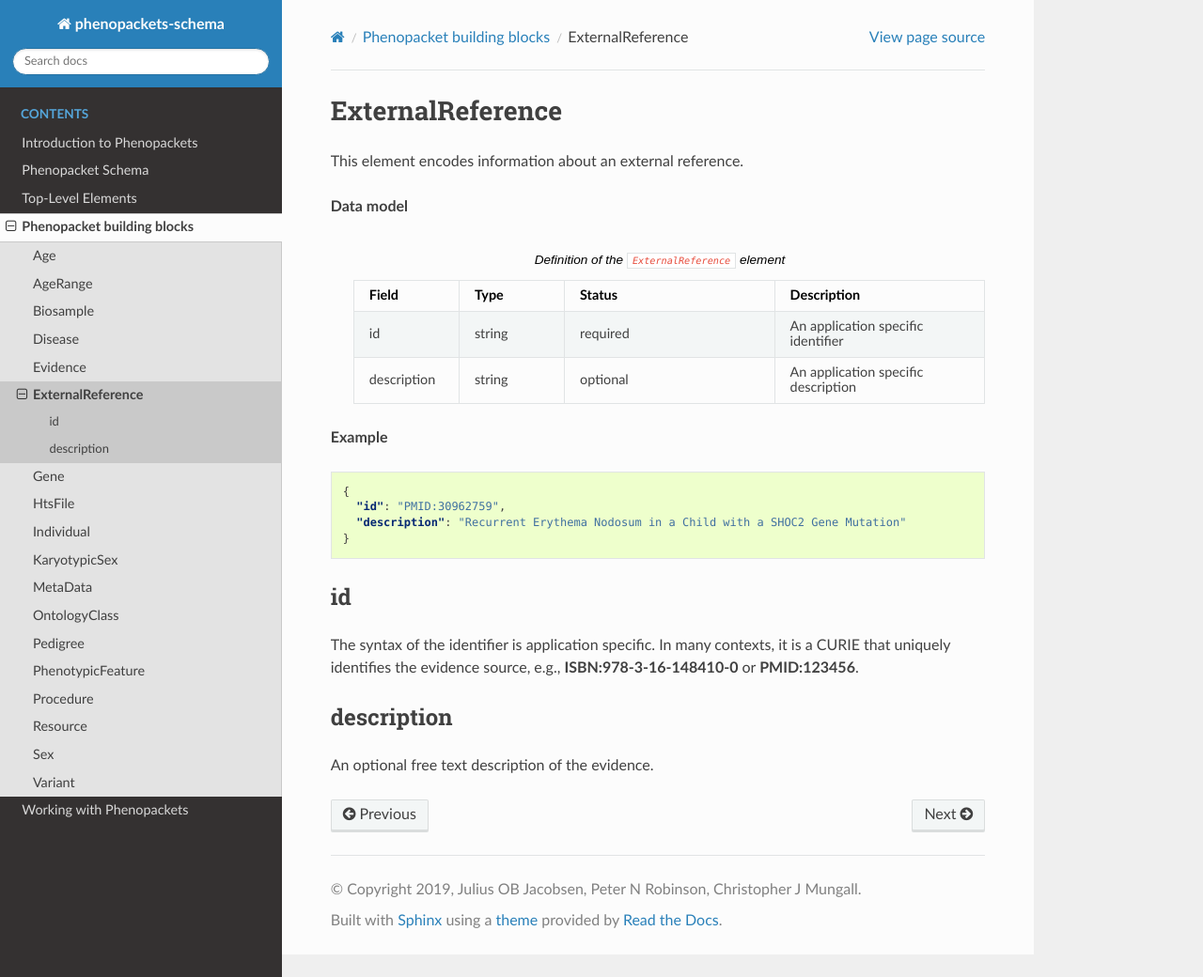
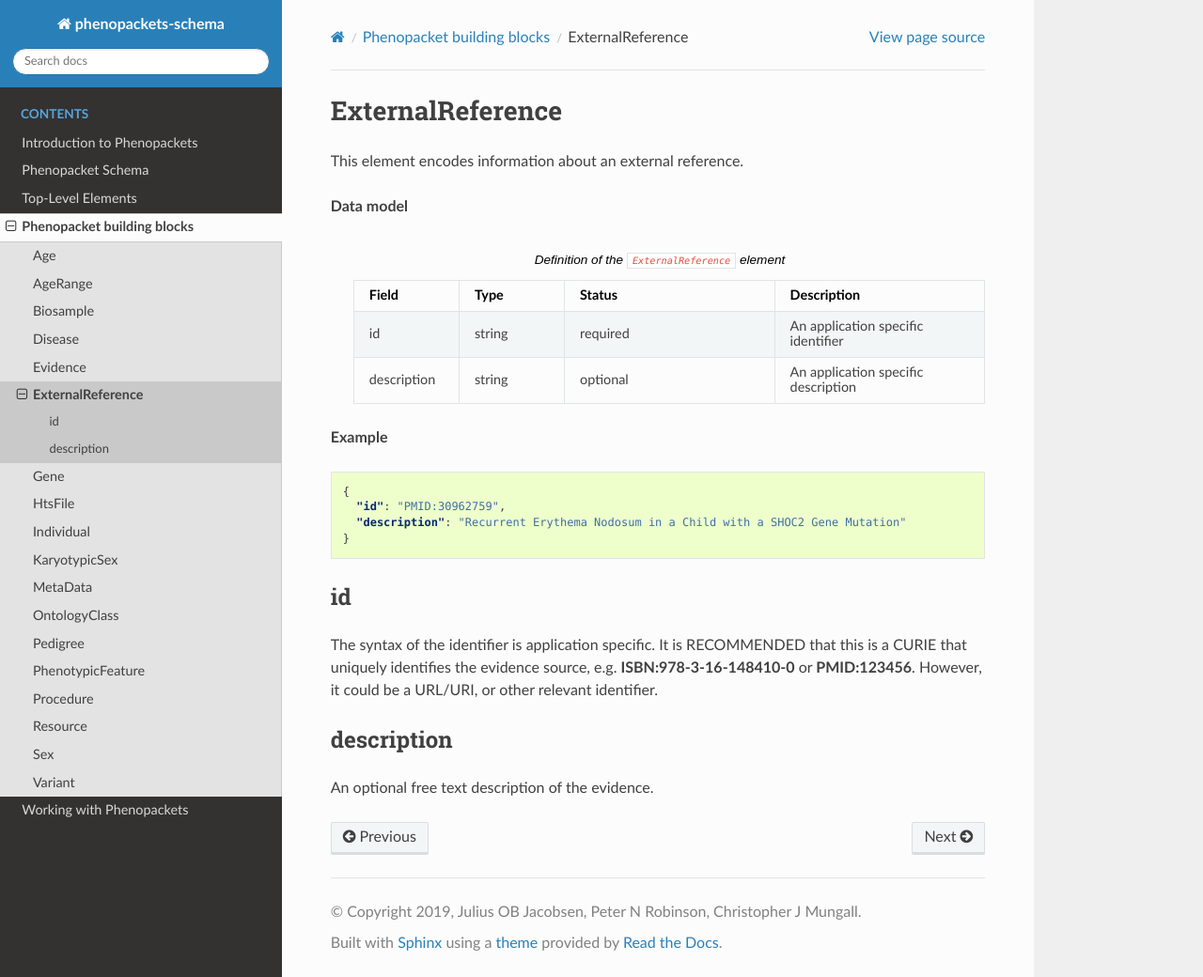
Before and after one commit to phenopackets/phenopacket-schema, a Sphinx documentation site: the page built from docs/externalreference.rst, in a window 1280 px wide and 1040 px high. Shown: the whole window at 94% size. Built offline with Sphinx 7.4.7 and the Read the Docs theme 2.0.0, drawn with Linux system fonts in a browser that asks for light colours.

Commit message:
#178 update externalreference.rst

```diff
--- a/docs/externalreference.rst
+++ b/docs/externalreference.rst
@@ -41,9 +41,9 @@ This element encodes information about an external reference.
 
 id
 ~~
-The syntax of the identifier is application specific. In many contexts, it is a CURIE
-that uniquely identifies the evidence source, e.g.,
-**ISBN:978-3-16-148410-0** or **PMID:123456**.
+The syntax of the identifier is application specific. It is RECOMMENDED that this is a CURIE that uniquely identifies
+the evidence source, e.g. **ISBN:978-3-16-148410-0** or **PMID:123456**. However, it could be a URL/URI, or other
+relevant identifier.
 
 
 description
```
